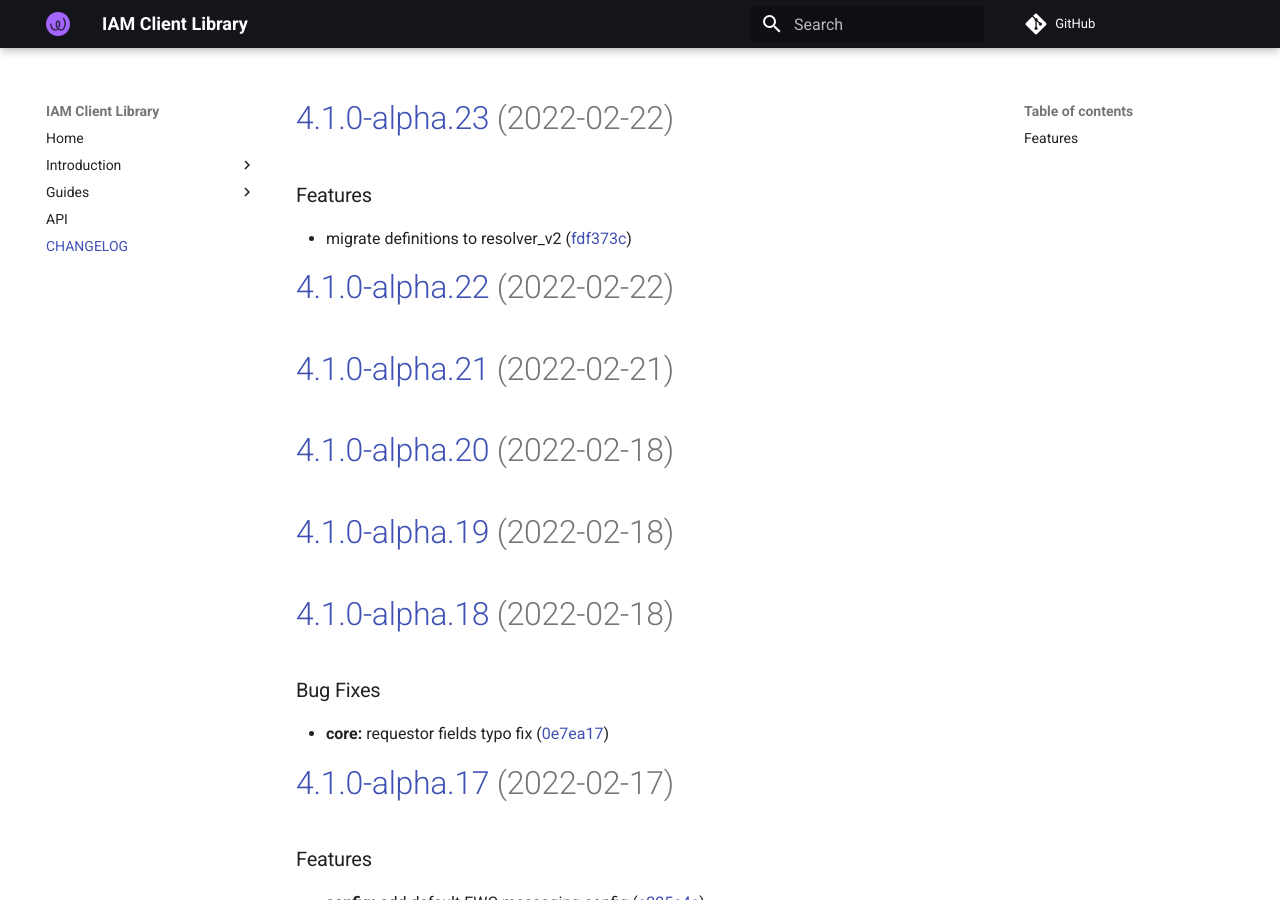
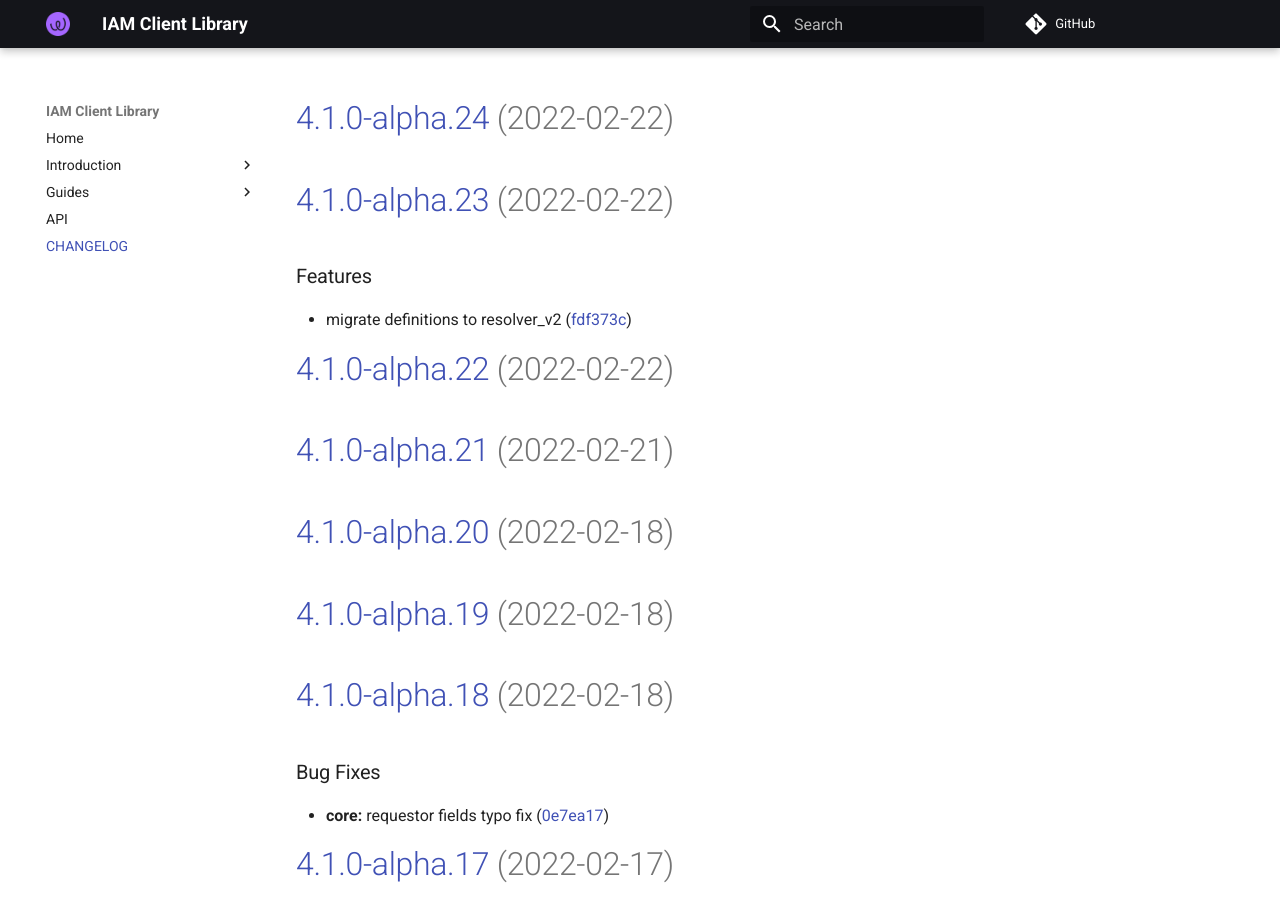
Before and after one commit to energywebfoundation/iam-client-lib, an MkDocs documentation site: the page built from docs/CHANGELOG.md, in a window 1280 px wide and 900 px high. Built offline with MkDocs 1.6.1 and Material for MkDocs 9.7.7, drawn with Linux system fonts in a browser that asks for light colours; comment, search, counter and statistics services are not loaded.

Commit message:
chore(release): 4.1.0-alpha.24 [skip ci]
# [4.1.0-alpha.24](https://github.com/energywebfoundation/iam-client-lib/compare/v4.1.0-alpha.23...v4.1.0-alpha.24) (2022-02-22)

```diff
--- a/docs/CHANGELOG.md
+++ b/docs/CHANGELOG.md
@@ -1,3 +1,5 @@
+# [4.1.0-alpha.24](https://github.com/energywebfoundation/iam-client-lib/compare/v4.1.0-alpha.23...v4.1.0-alpha.24) (2022-02-22)
+
 # [4.1.0-alpha.23](https://github.com/energywebfoundation/iam-client-lib/compare/v4.1.0-alpha.22...v4.1.0-alpha.23) (2022-02-22)
 
 
--- a/package.json
+++ b/package.json
@@ -1,6 +1,6 @@
 {
   "name": "iam-client-lib",
-  "version": "4.1.0-alpha.23",
+  "version": "4.1.0-alpha.24",
   "description": "Library for Decentralized Identity and Access Management",
   "main": "dist/index.js",
   "module": "dist/index.esm.js",
```
